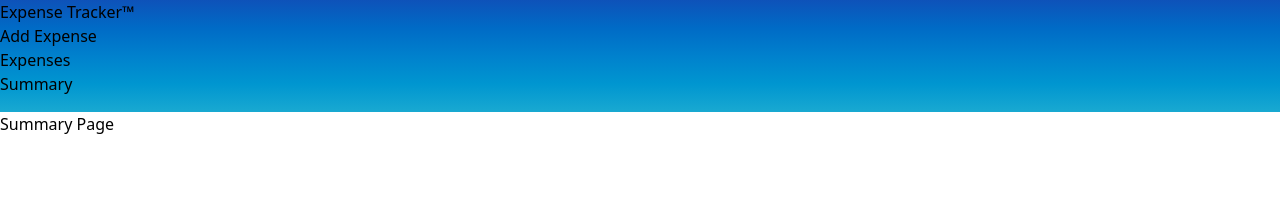
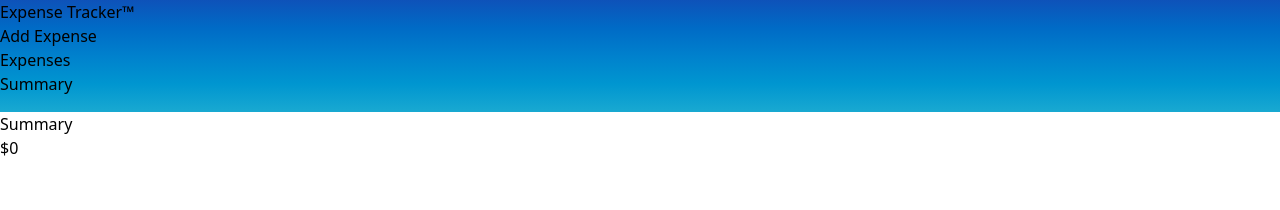
Before and after one commit to Jxk0be/expense-tracker, a React (Vite) app: page /summary in a window 1280 px wide. Shown: the top 210 px of the page. Built offline with nearby package versions, Linux system fonts and the light colour scheme; no server answers; the database is empty; some icons are missing.

Commit message:
feat: Setup basic structure for summary page

```diff
--- a/src/Pages/Create.jsx
+++ b/src/Pages/Create.jsx
@@ -7,12 +7,10 @@ import { db } from '../firebase';
 const Create = () => {
   const [checked, setChecked] = useState(false)
   const [title, setTitle] = useState('')
-  const [amount, setAmount] = useState(0.00)
+  const [amount, setAmount] = useState(0)
   const [category, setCategory] = useState('')
   const [notes, setNotes] = useState('')
   const [creationDate, setCreationDate] = useState(null)
-
-
 
   const handleTitle = (e) => {
     e.preventDefault();
@@ -54,6 +52,10 @@ const Create = () => {
       "notes": notes,
       "date": creationDate
     })
+    setTitle("");
+    setAmount(0);
+    setCategory("");
+    setNotes("");
   }
 
   return (
--- a/src/Pages/Summary.jsx
+++ b/src/Pages/Summary.jsx
@@ -1,12 +1,48 @@
-import React from 'react'
+import { db } from '../firebase';
+import { query, collection, onSnapshot } from 'firebase/firestore';
+import { Icon } from '@iconify/react';
+import {useState, useEffect, React} from 'react';
 import Navbar from '../Components/Navbar'
 
 const Summary = () => {
+  const [expenses, setExpenses] = useState([]);
+  const [loading, setLoading] = useState(true);
+  const [runSum, setRunSum] = useState(0);
+
+  useEffect(() => {
+    const q = query(collection(db, 'expenses'))
+    const unsubscribe = onSnapshot(q, (querySnapshot) => {
+      let expensesArray = []
+      querySnapshot.forEach((doc) => {
+        expensesArray.push({...doc.data(), id: doc.id})
+      })
+
+      expensesArray.sort(function(a, b) { return b.date - a.date })
+      setExpenses(expensesArray)
+      setLoading(!loading)
+    })
+    return () => unsubscribe()
+  }, [])
+
+  useEffect(() => {
+    let rSum = 0;
+    for (let i = 0; i < expenses.length; ++i) {
+      rSum += (parseFloat(expenses[i].amount));
+    }
+    setRunSum(rSum);
+  }, [expenses]);
+
   return (
     <div className='w-full h-screen flex justify-center'>
       <Navbar />
-      <div className='pt-[65px] max-w-[1500px] px-6 w-full'>
-        Summary Page
+      <div className='pt-[65px] max-w-[1500px] px-6 w-full flex flex-col items-center text-xl font-semibold'>
+        <h1 className='text-3xl underline'>Summary</h1>
+        {loading ?
+          <Icon icon="line-md:loading-loop" className='text-[50px] mt-5' /> :
+          <div className='w-full flex justify-center items-center m-3'>
+            <h1>${runSum}</h1>
+          </div>
+        }
       </div>
     </div>
   )
```
